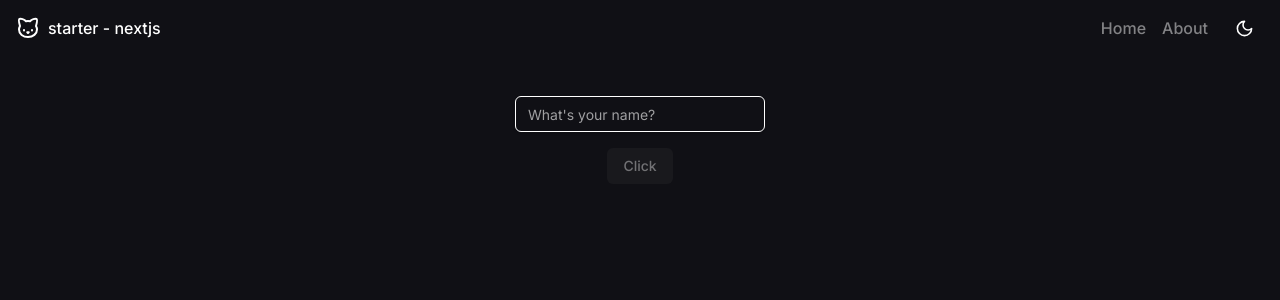
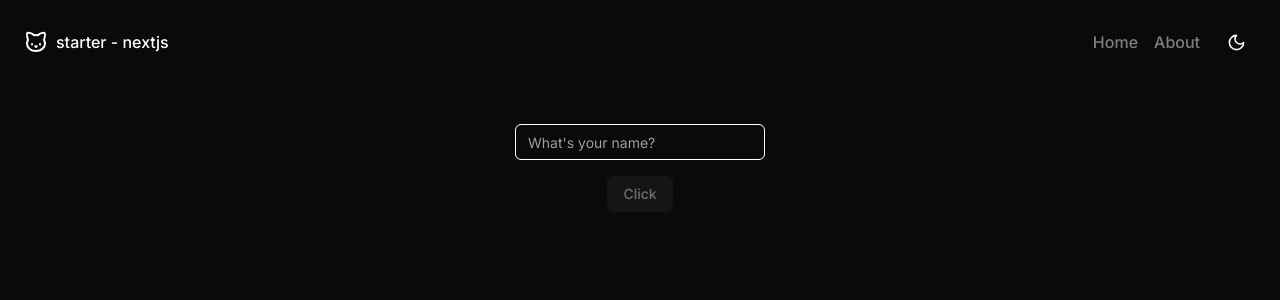
Before and after one commit to VladBielievtsov/starter-nextjs, a Next.js app: page / in a window 1280 px wide. Shown: the top 300 px of the page. Built offline with nearby package versions, Linux system fonts and the light colour scheme; a web font is replaced by a local one.

Commit message:
feat: styles and header height

```diff
--- a/src/components/header.tsx
+++ b/src/components/header.tsx
@@ -4,8 +4,8 @@ import ToggleTheme from "./toggle-theme";
 
 export default function Header() {
   return (
-    <header className="h-14">
-      <div className="flex items-center justify-between h-full px-4">
+    <header className="h-21">
+      <div className="flex items-center justify-between h-full px-6">
         <div>
           <Link href={"/"} className="flex items-center gap-2">
             <Cat />
--- a/src/styles/globals.css
+++ b/src/styles/globals.css
@@ -7,7 +7,7 @@
 
 :root {
   --background: #FFFFFF;
-  --foreground: #101015;
+  --foreground: hsl(224, 7%, 4%);
   --secondary: #f4f4f5;
 
   --lychee: #EEEEF5;
@@ -68,7 +68,7 @@
 }
 
 :root[class='dark'] {
-  --background: #101015;
+  --background: hsl(224, 7%, 4%);
   --foreground: #FFFFFF;
   --secondary: #27272a;
 }
```
